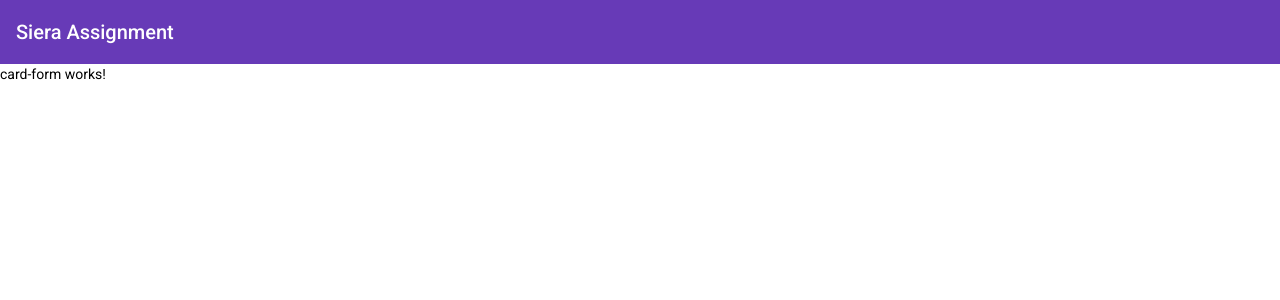
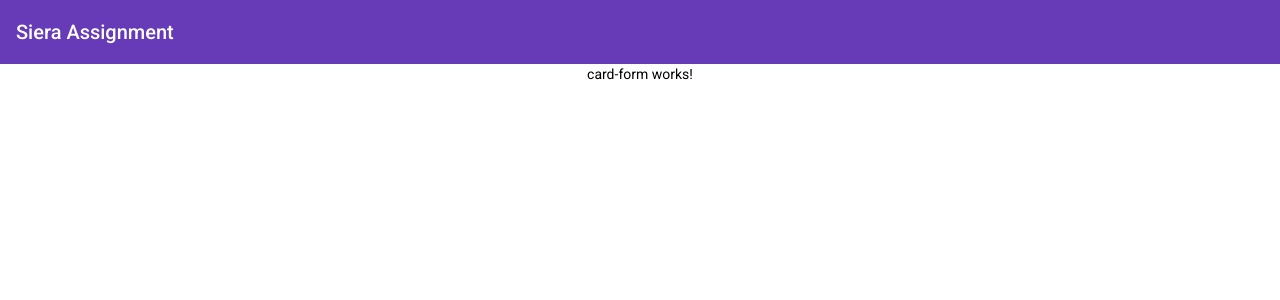
Before and after one commit to tushar-js/siera, an Angular app: page / in a window 1280 px wide. Shown: the top 300 px of the page. Built offline with nearby package versions, Linux system fonts and the light colour scheme.

Commit message:
centered

```diff
--- a/src/app/app.component.scss
+++ b/src/app/app.component.scss
@@ -0,0 +1,13 @@
+header {
+    height: 8vh;
+}
+
+main {
+    height: 92vh;
+}
+
+app-card-form {
+    display: flex;
+    justify-content: center;
+    align-items: center;
+}
```
